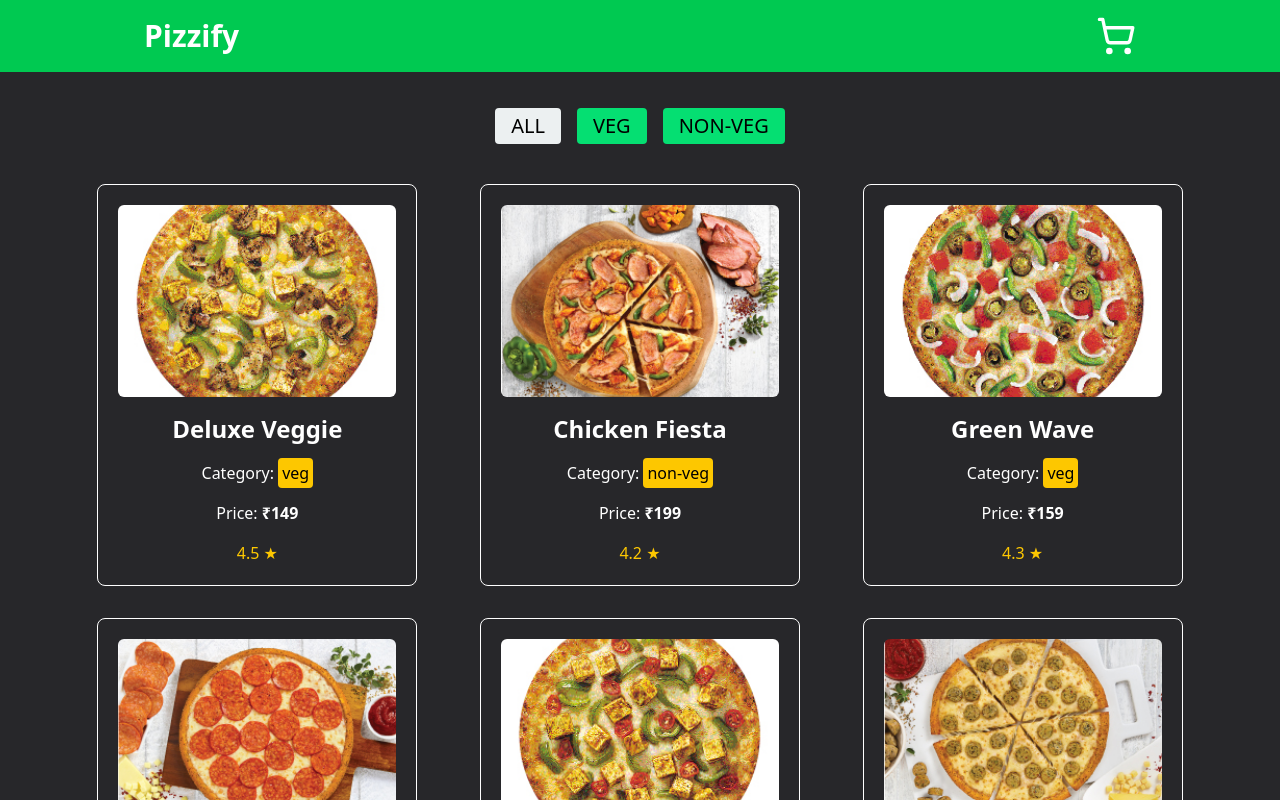
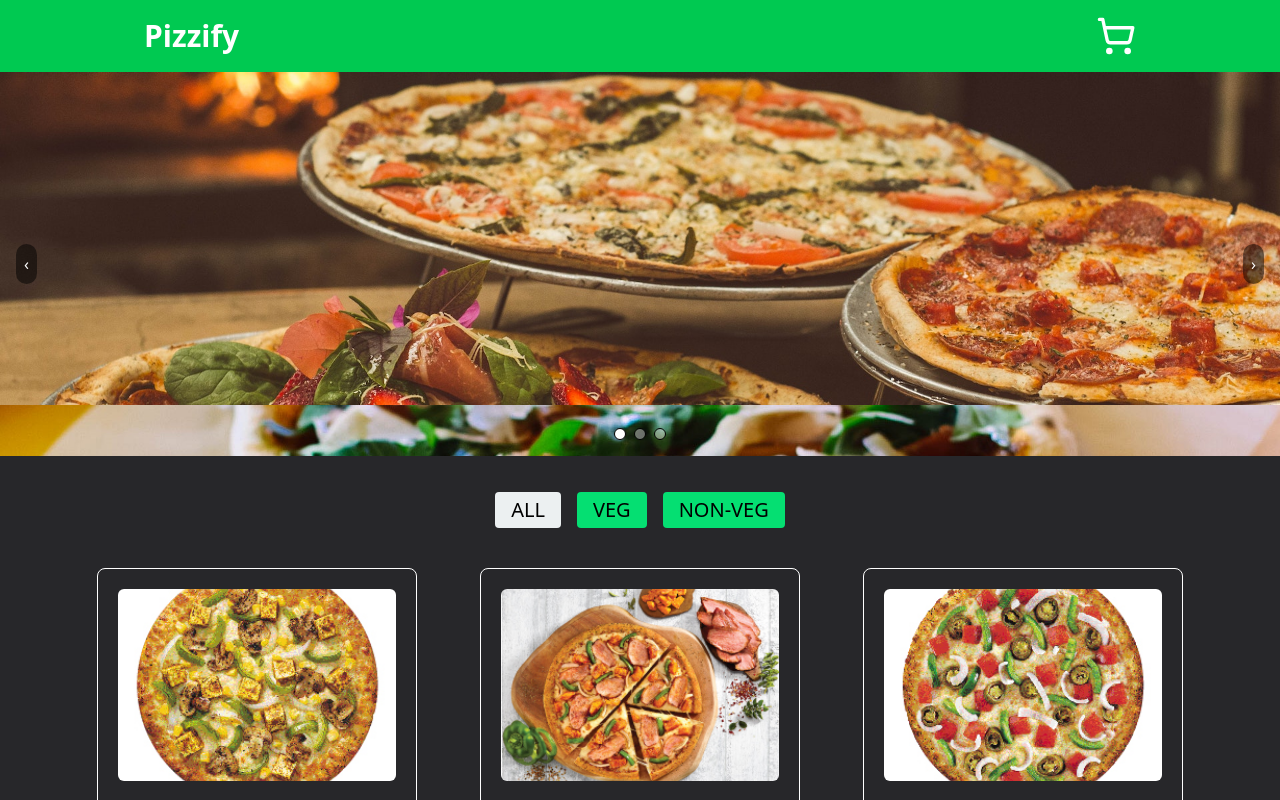
Before and after one commit to mk-manishkumar/pizzify, a React (Vite) app: page / in a window 1280 px wide. Shown: the top 800 px of the page. Built offline with nearby package versions, Linux system fonts and the light colour scheme.

Commit message:
implement carousel layout

```diff
--- a/src/components/HomeComponents/Carousel.tsx
+++ b/src/components/HomeComponents/Carousel.tsx
@@ -1,8 +1,40 @@
+import  { useState, useEffect } from "react";
+
+const carouselImages = ["/carouselImages/carousel-1.jpg", "/carouselImages/carousel-2.jpg", "/carouselImages/carousel-3.jpg"];
 
 export const Carousel = () => {
+  const [current, setCurrent] = useState(0);
+
+  useEffect(() => {
+
+  }, [])
+
+
+
+
   return (
-    <div>
+    <div className="relative w-full mx-auto h-96 overflow-hidden">
+      {carouselImages.map((image) => (
+        <div key={image} className="w-full  transition-opacity duration-500 ease-in-out">
+          <img src={image} alt={`Carousel`} className="w-full h-auto object-cover" />
+        </div>
+      ))}
 
+      {/* Controls */}
+      <button className="absolute top-1/2 left-2 md:left-4 -translate-y-1/2 bg-black/50 hover:bg-black/70 text-white p-2 rounded-full z-20 hidden md:block" aria-label="Previous Slide">
+        ‹
+      </button>
+
+      <button className="absolute top-1/2 right-2 md:right-4 -translate-y-1/2 bg-black/50 hover:bg-black/70 text-white p-2 rounded-full z-20 hidden md:block" aria-label="Next Slide">
+        ›
+      </button>
+
+      {/* Indicators */}
+      <div className="absolute bottom-2 sm:bottom-4 left-1/2 -translate-x-1/2 flex gap-1 sm:gap-2 z-20">
+        {carouselImages.map((img, index) => (
+          <button key={img} className={`w-2 h-2 sm:w-3 sm:h-3 rounded-full border ${index === current ? "bg-white" : "bg-white/40"}`} />
+        ))}
+      </div>
     </div>
-  )
-}
+  );
+};
```
